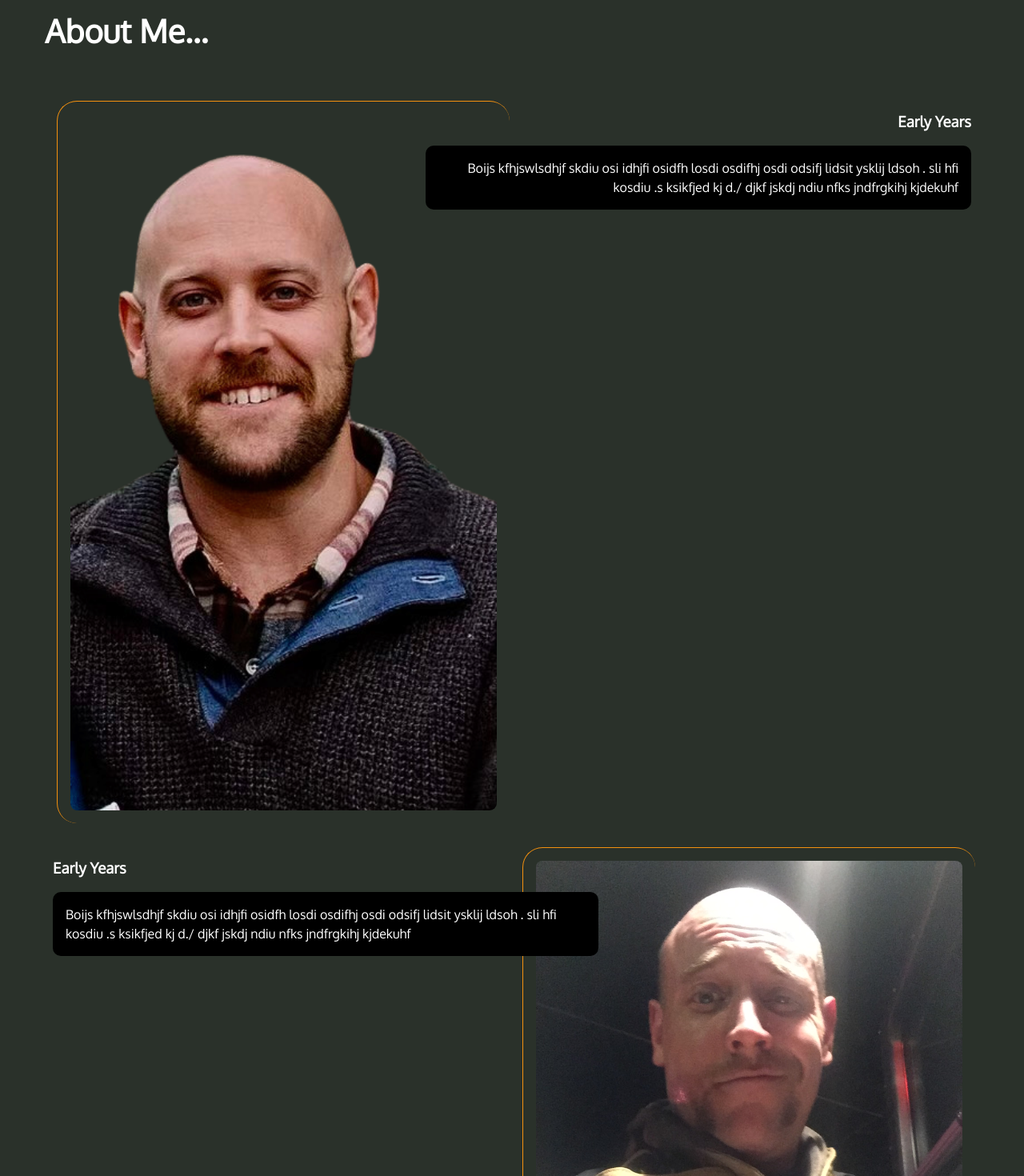
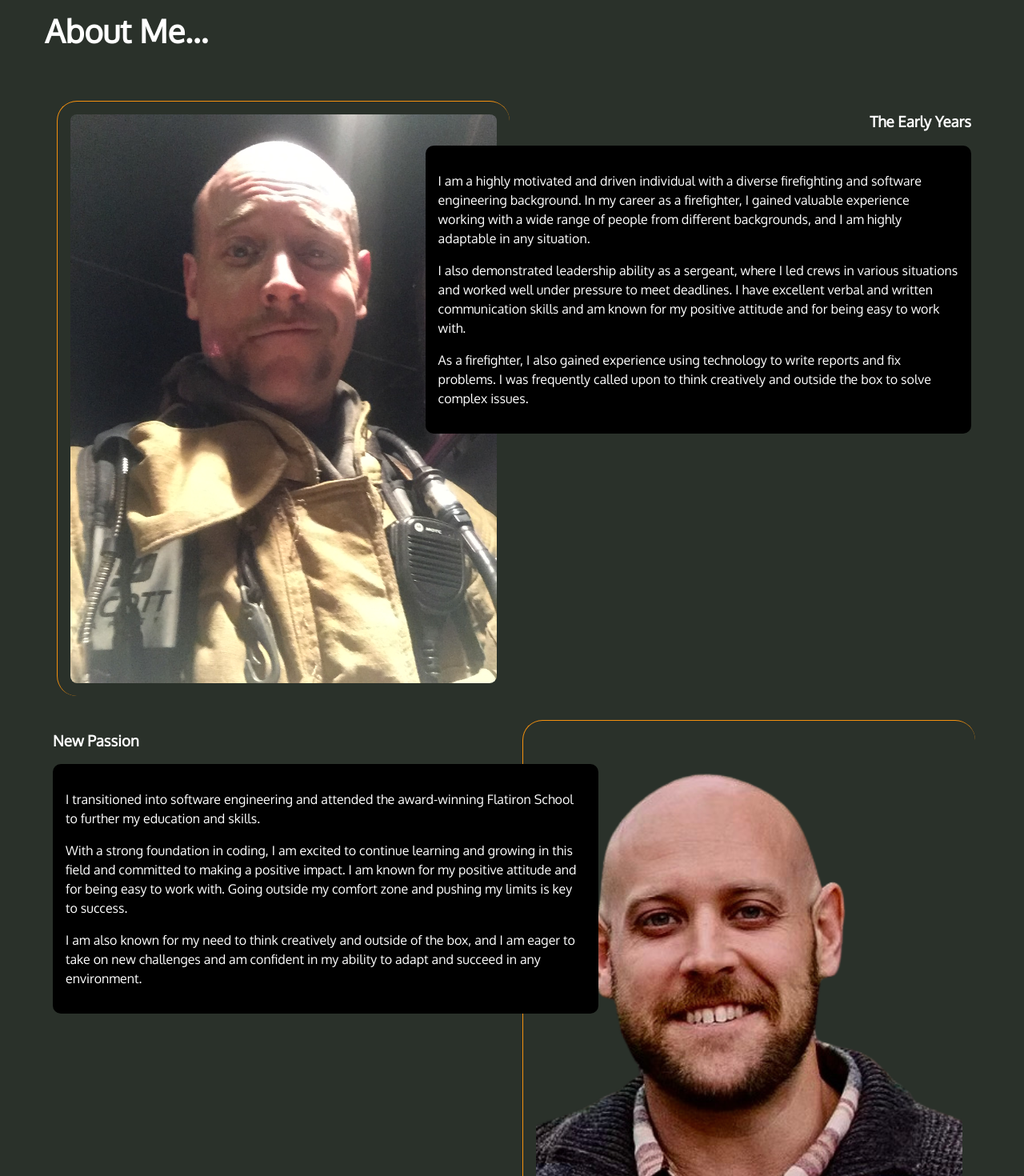
Before and after one commit to tmills5/portfolio_app, a React (Create React App) app: page /about in a window 1280 px wide. Shown: the part 180-1650 px from the top of the page at 80% size. Built offline with nearby package versions, Linux system fonts and the light colour scheme; a web font is replaced by a local one.

Commit message:
about me text

```diff
--- a/src/App.css
+++ b/src/App.css
@@ -192,6 +192,7 @@ article {
   border-radius: 10px;
   font-size: 1rem;
   line-height: 1.5;
+  text-align: left;
 }
 
 #projects ul {
@@ -212,6 +213,7 @@ article {
   border-radius: 25px;
   padding: 1rem;
   width: 100%;
+  height: auto;
 }
 
 /* * Responsive * */
@@ -233,7 +235,7 @@ article {
     grid-row: 1/2;
     margin: 5px;
   }
-  .project-text {
+  .project-text, .about-text {
     grid-column: 5/11;
     grid-row: 1/2;
     order: 2;
--- a/src/App.js
+++ b/src/App.js
@@ -10,7 +10,6 @@ import About from './components/About';
 
 function App() {
   return (
-    //?  DRY up the rendering of header and footer
     <div className="App">
       {/* not rendering the navbar on landing page */}
       {window.location.pathname !== '/' ? <Nav /> : null}
--- a/src/components/About.js
+++ b/src/components/About.js
@@ -4,7 +4,7 @@ import TyFireSelfie from '../assets/images/TyFireSelfie.JPG';
 // import { Fade, Slide } from 'react-awesome-reveal';
 
 
-// going outside my comfort zone is how i succeed and i love to push my own limits
+// ! Need new images for this section
 
 function About() {
 
@@ -13,24 +13,44 @@ function About() {
       <section id="about">
         <h2>About Me...</h2>
         <article>
-          <div className='project-text'>
-            <h3>Early Years</h3>
-            <p className="blackbox">Boijs  kfhjswlsdhjf skdiu osi idhjfi osidfh losdi osdifhj osdi odsifj lidsit ysklij ldsoh . sli hfi kosdiu .s ksikfjed kj d./ djkf jskdj ndiu nfks jndfrgkihj kjdekuhf </p>
+          <div className='about-text'>
+            <h3>The Early Years</h3>
+            <div className="blackbox">
+              <p>
+                I am a highly motivated and driven individual with a diverse  firefighting and software engineering background. In my career   as a firefighter, I gained valuable experience working with a   wide range of people from different backgrounds, and I am   highly adaptable in any situation.
+              </p>
+              <p>
+                I also demonstrated leadership ability as a sergeant, where I   led crews in various situations and worked well under pressure  to meet deadlines. I have excellent verbal and written   communication skills and am known for my positive attitude and  for being easy to work with.
+              </p>
+              <p>
+                As a firefighter, I also gained experience using technology to  write reports and fix problems. I was frequently called upon   to think creatively and outside the box to solve complex  issues.
+              </p>
+            </div>
           </div>
           <img
-            src={headshot}
+            src={TyFireSelfie}
             alt='Tyson Fire Selfie'
             className='project-img'
-            // height='500px'
+            max-height="70%"
           />
         </article>
         <article className='reverse'>
           <div className='project-text'>
-            <h3>Early Years</h3>
-            <p className="blackbox">Boijs  kfhjswlsdhjf skdiu osi idhjfi osidfh losdi osdifhj osdi odsifj lidsit ysklij ldsoh . sli hfi kosdiu .s ksikfjed kj d./ djkf jskdj ndiu nfks jndfrgkihj kjdekuhf </p>
+            <h3>New Passion</h3>
+            <div className="blackbox">
+              <p>
+                I transitioned into software engineering and attended the   award-winning Flatiron School to further my education and   skills.
+              </p>
+              <p>
+                With a strong foundation in coding, I am excited to continue  learning and growing in this field and committed to making a   positive impact. I am known for my positive attitude and for  being easy to work with. Going outside my comfort zone and   pushing my limits is key to success.
+              </p>
+              <p>
+                I am also known for my need to think creatively and outside of  the box, and I am eager to take on new challenges and am   confident in my ability to adapt and succeed in any   environment.
+              </p>
+            </div>
           </div>
           <img
-            src={TyFireSelfie}
+            src={headshot}
             alt='Tyson Fire Selfie'
             className='project-img'
             // height='500px'
--- a/src/components/IntroSection.js
+++ b/src/components/IntroSection.js
@@ -7,7 +7,7 @@ function IntroSection() {
       <p className='name'>Welcome, I'm <span>Tyson.</span></p>
       <h2>I'm a Web Developer</h2>
       <p>Full Stack Software Engineer - Based in Mississippi, USA</p>
-      <p>From career firefighter to software developer...I bring a strong sense of professionalism, adaptability, and resourcefulness to all of my projects.</p>
+      <p>From career firefighter to software developer...I bring a strong sense of professionalism, adaptability, and resourcefulness to all of my work.</p>
     </section>
   )
 };
```
